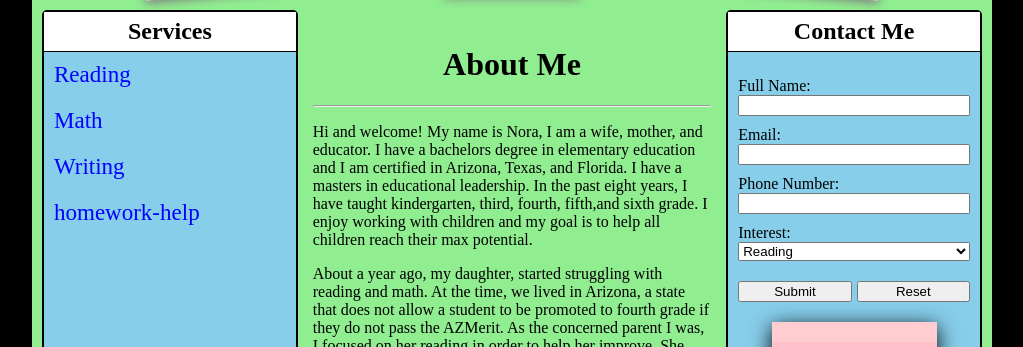
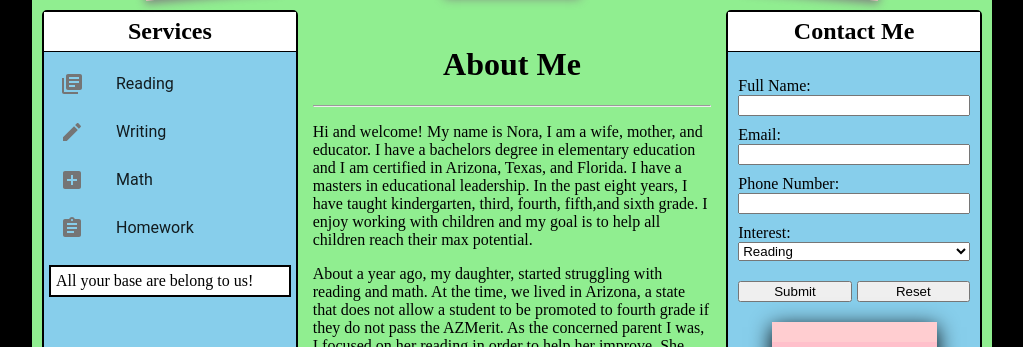
Before and after one commit to Gonzaleferregut/rigos-final-project, a React (Create React App) app: page / in a window 1280 px wide. Shown: the part 588-935 px from the top of the page, without its empty margins (128-1151 px from the left). Built offline with nearby package versions, Linux system fonts and the light colour scheme.

Commit message:
Handling click with switch statement

```diff
--- a/package.json
+++ b/package.json
@@ -3,11 +3,12 @@
   "version": "0.1.0",
   "private": true,
   "dependencies": {
+    "material-design-icons": "^3.0.1",
+    "material-ui": "^0.19.4",
     "react": "^16.0.0",
     "react-dom": "^16.0.0",
     "react-router-dom": "^4.2.2",
-    "react-scripts": "1.0.14",
-    "material-ui": "^0.19.4"
+    "react-scripts": "1.0.14"
   },
   "scripts": {
     "start": "react-scripts start",
--- a/src/components/contact-form.js
+++ b/src/components/contact-form.js
@@ -9,18 +9,18 @@ export default class Contact extends Component {
         <div className="top-panel">
           <h2>Contact Me</h2>
         </div>
-        <form autoComplete="on" action="MAILTO:rigoberto.gonzaleferregut@yahoo.com" method="post" enctype="text/plain">
+        <form autoComplete="on" action="MAILTO:rigoberto.gonzaleferregut@yahoo.com" method="post" encType="text/plain">
           <div className="form">
-            <label for="fullname">Full Name:</label>
+            <label htmlFor="fullname">Full Name:</label>
             <input id="fullname" type="text" name="FullName" required/>
 
-            <label for="email">Email:</label>
+            <label htmlFor="email">Email:</label>
             <input id="email" type="email" name="Email" required/>
 
-            <label for="phone#">Phone Number:</label>
+            <label htmlFor="phone#">Phone Number:</label>
             <input id="phone#" type="number" name="Phone"/>
 
-            <label for="interest">Interest:</label>
+            <label htmlFor="interest">Interest:</label>
             <select id="interest" name="Interest">
               <option value="Reading" defaultValue>Reading</option>
               <option value="Math">Math</option>
--- a/src/components/services.js
+++ b/src/components/services.js
@@ -2,14 +2,41 @@ import React, { Component } from 'react';
 import About from './about-me.js';
 import Contact from './contact-form';
 import { BrowserRouter, Route, Link, Switch } from 'react-router-dom';
+import { List, ListItem } from 'material-ui/List';
+import ContentCreate from 'material-ui/svg-icons/content/create';
+import LibraryBooks from 'material-ui/svg-icons/av/library-books';
+import ActionAssignment from 'material-ui/svg-icons/action/assignment';
+import ContentAddBox from 'material-ui/svg-icons/content/add-box';
+
 import '../services.css'
 
 export default class Services extends Component {
   constructor() {
     super()
     this.state = {
-      Reading : Reading
+      message: 'All your base are belong to us!'
     }
+  }
+
+  handleClick(type) {
+    let chosenType
+    switch (type) {
+      case 'read':
+        chosenType = 'Reading is fun!!'
+        break
+      case 'write':
+        chosenType = 'Writing is fun!!'
+        break
+      case 'math':
+        chosenType = 'Math is fun!!'
+        break
+      case 'homework':
+        chosenType = 'Homework is fun!!'
+        break
+    }
+    this.setState({
+        message: chosenType
+    })
   }
 
 
@@ -23,15 +50,20 @@ export default class Services extends Component {
           <BrowserRouter>
             <div>
               <div className="subjects">
-                <Link to="/reading" onClick={Reading}>Reading</Link>
-                <Link to='/math'>Math</Link>
-                <Link to='/writing'>Writing</Link>
-                <Link to='/homework-help'>homework-help</Link>
+                <List>
+                  <ListItem primaryText="Reading" leftIcon={<LibraryBooks />}
+                    onClick={() => this.handleClick('read')} />
+                  <ListItem primaryText="Writing" leftIcon={<ContentCreate />}
+                    onClick={() => this.handleClick('write')} />
+                  <ListItem primaryText="Math" leftIcon={<ContentAddBox />}
+                    onClick={() => this.handleClick('math')} />
+                  <ListItem primaryText="Homework" leftIcon={<ActionAssignment />}
+                    onClick={() => this.handleClick('homework')} />
+                </List>
               </div>
-              <Route path="/reading" component={Reading} />
-              <Route path="/math" component={Math} />
-              <Route path="/writing" component={Writing} />
-              <Route path="/homework-help" component={Homework} />
+              <div className="details">
+                <p>{this.state.message}</p>
+              </div>
             </div>
           </BrowserRouter>
         </section>
@@ -41,27 +73,3 @@ export default class Services extends Component {
     )
   }
 }
-
-const Reading = () => (
-    <div className="details">
-      <p>Reading is fun!!</p>
-    </div>
-)
-
-const Math = () => (
-  <div className="details">
-    <p>Math is fun!!</p>
-  </div>
-)
-
-const Writing = () => (
-  <div className="details">
-    <p>Writing is fun!!</p>
-  </div>
-)
-
-const Homework = () => (
-  <div className="details">
-    <p>Homework is fun!!</p>
-  </div>
-)
```
Also changed, not shown: src/App.js (+6 -2 lines), 1 other file (tests, documents, lock files or other folders).
